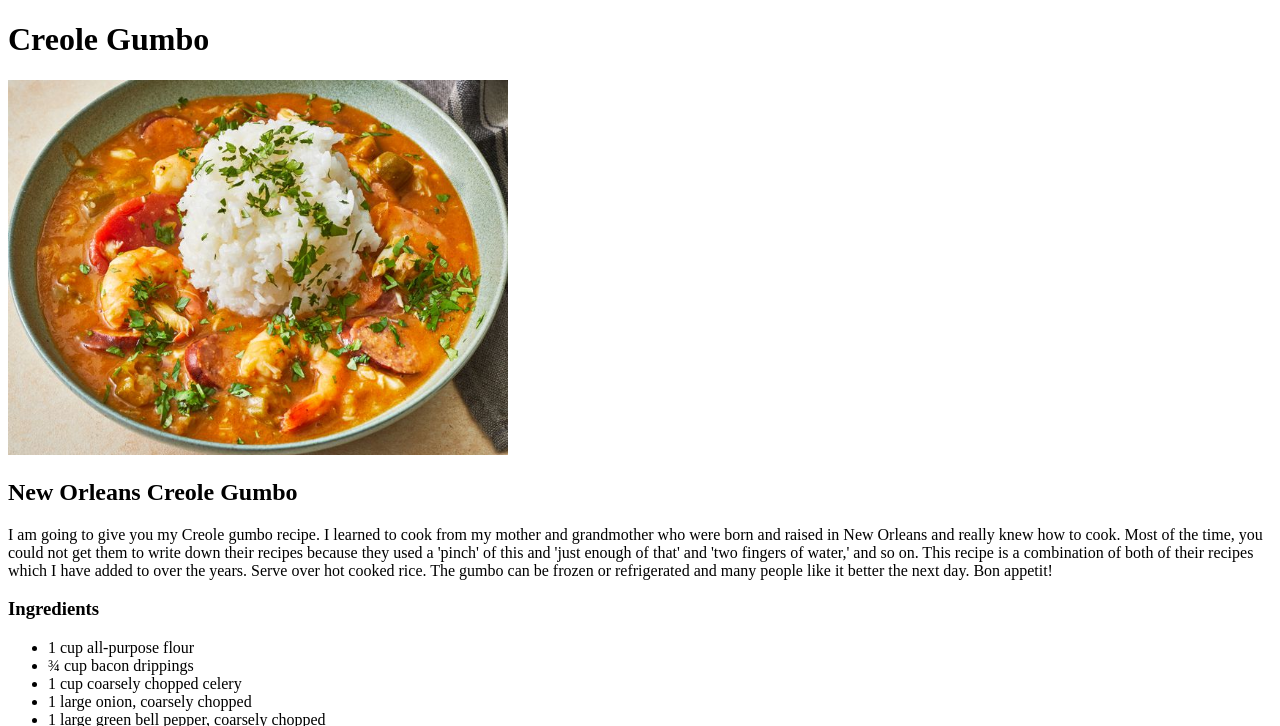
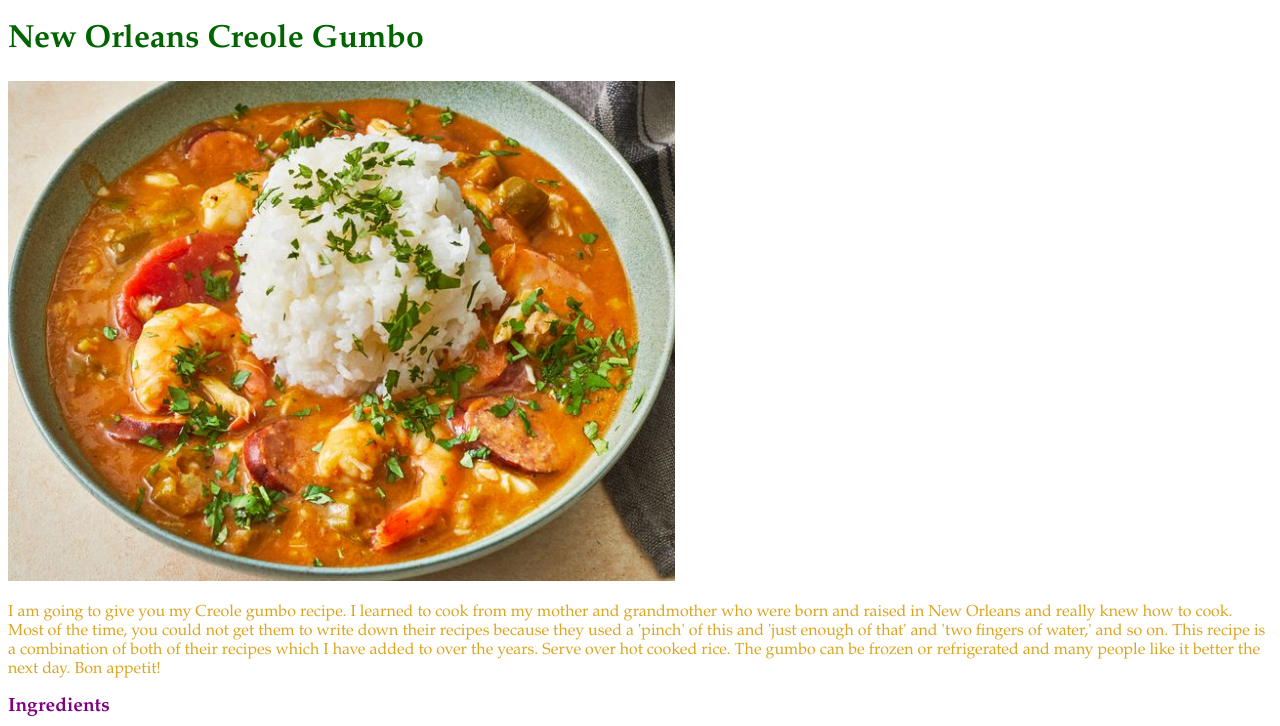
Before and after one commit to fadafields/odin-recipes-1, a plain HTML site: page recipes/gumbo.html in a window 1280 px wide. Shown: the top 726 px of the page. Drawn offline with Linux system fonts and the light colour scheme.

Commit message:
build: Create universal style for whole website

```diff
--- a/recipes/gumbo.html
+++ b/recipes/gumbo.html
@@ -6,11 +6,10 @@
         <link rel="stylesheet" href="../style.css">
     </head>
     <body>
-        <h1>Creole Gumbo</h1>
-        <img src="../images/gumbo/creole-gumbo.jpg" alt="Picture of a bowl of gumbo" width="500">
-        <h2>New Orleans Creole Gumbo</h2>
+        <h1>New Orleans Creole Gumbo</h1>
+        <img src="../images/gumbo/creole-gumbo.jpg" alt="Picture of a bowl of gumbo" height="500">
         <p>I am going to give you my Creole gumbo recipe. I learned to cook from my mother and grandmother who were born and raised in New Orleans and really knew how to cook. Most of the time, you could not get them to write down their recipes because they used a 'pinch' of this and 'just enough of that' and 'two fingers of water,' and so on. This recipe is a combination of both of their recipes which I have added to over the years. Serve over hot cooked rice. The gumbo can be frozen or refrigerated and many people like it better the next day. Bon appetit!</p>
-        <h3>Ingredients</h3>
+        <h2>Ingredients</h2>
         <p>
             <ul>
                 <li>1 cup all-purpose flour</li>
@@ -38,7 +37,7 @@
                 <li>3 pounds uncooked medium shrimp, peeled and deveined</li>
                 <li>2 tablespoons Worcestershire sauce</li>
             </ul>
-        <h3>Directions</h3>
+        <h2>Directions</h2>
             <ol>
                 <li>Gather all ingredients.</li>
                 <img src="../images/gumbo/gumbo-step-1.jpg" alt="Picture of gumbo ingredients" width="300">
--- a/style.css
+++ b/style.css
@@ -0,0 +1,34 @@
+body {
+    font-family: Garamond, Georgia, serif;
+    color: black;
+    background-color: white;
+}
+
+h1 {
+    color: darkgreen;
+    font-size: xx-large;
+    font-weight: bold;
+}
+
+h2 {
+    color: purple;
+    font-size: larger;
+    font-weight: bold;
+}
+
+p {
+    color: goldenrod;
+    text-wrap: 900px;
+}
+
+li {
+    color: darkgreen;
+}
+
+img {
+    text-align: center;
+}
+
+.home-li {
+    color: goldenrod;
+}
```
Also changed, not shown: index.html (+3 -3 lines), recipes/cornbread.html (+1 -1 lines), recipes/rice.html (+1 -1 lines).
